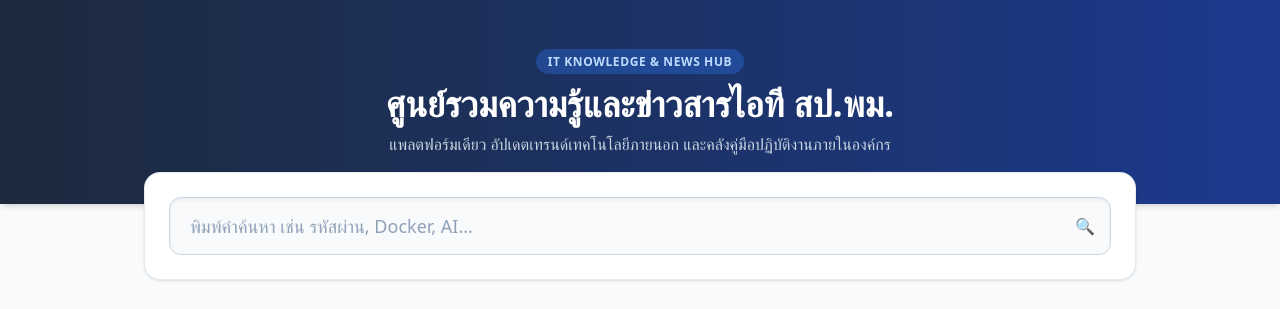
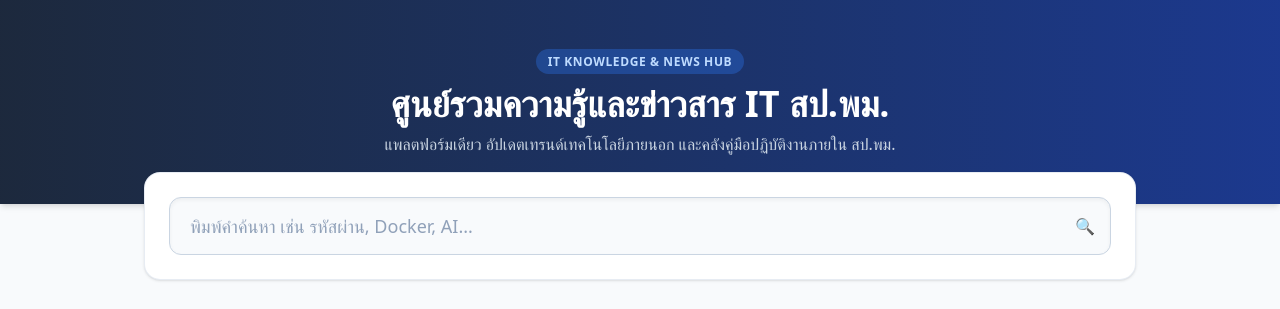
Before and after one commit to artpuwadon/it-knowledge-hub, a website: page index.html in a window 1280 px wide. Shown: the top 309 px of the page. Drawn offline with nearby package versions, Linux system fonts and the light colour scheme.

Commit message:
Update index.html

```diff
--- a/index.html
+++ b/index.html
@@ -13,8 +13,8 @@
     <header class="bg-gradient-to-r from-slate-800 to-blue-900 text-white py-12 px-4 shadow-md text-center">
         <div class="max-w-5xl mx-auto">
             <span class="bg-blue-500/30 text-blue-200 text-xs font-semibold px-3 py-1 rounded-full uppercase tracking-wider">IT Knowledge & News Hub</span>
-            <h1 class="text-3xl md:text-4xl font-bold mt-3">ศูนย์รวมความรู้และข่าวสารไอที สป.พม.</h1>
-            <p class="text-slate-300 mt-2 text-sm md:text-base">แพลตฟอร์มเดียว อัปเดตเทรนด์เทคโนโลยีภายนอก และคลังคู่มือปฏิบัติงานภายในองค์กร</p>
+            <h1 class="text-3xl md:text-4xl font-bold mt-3">ศูนย์รวมความรู้และข่าวสาร IT สป.พม.</h1>
+            <p class="text-slate-300 mt-2 text-sm md:text-base">แพลตฟอร์มเดียว อัปเดตเทรนด์เทคโนโลยีภายนอก และคลังคู่มือปฏิบัติงานภายใน สป.พม.</p>
         </div>
     </header>
 
```
